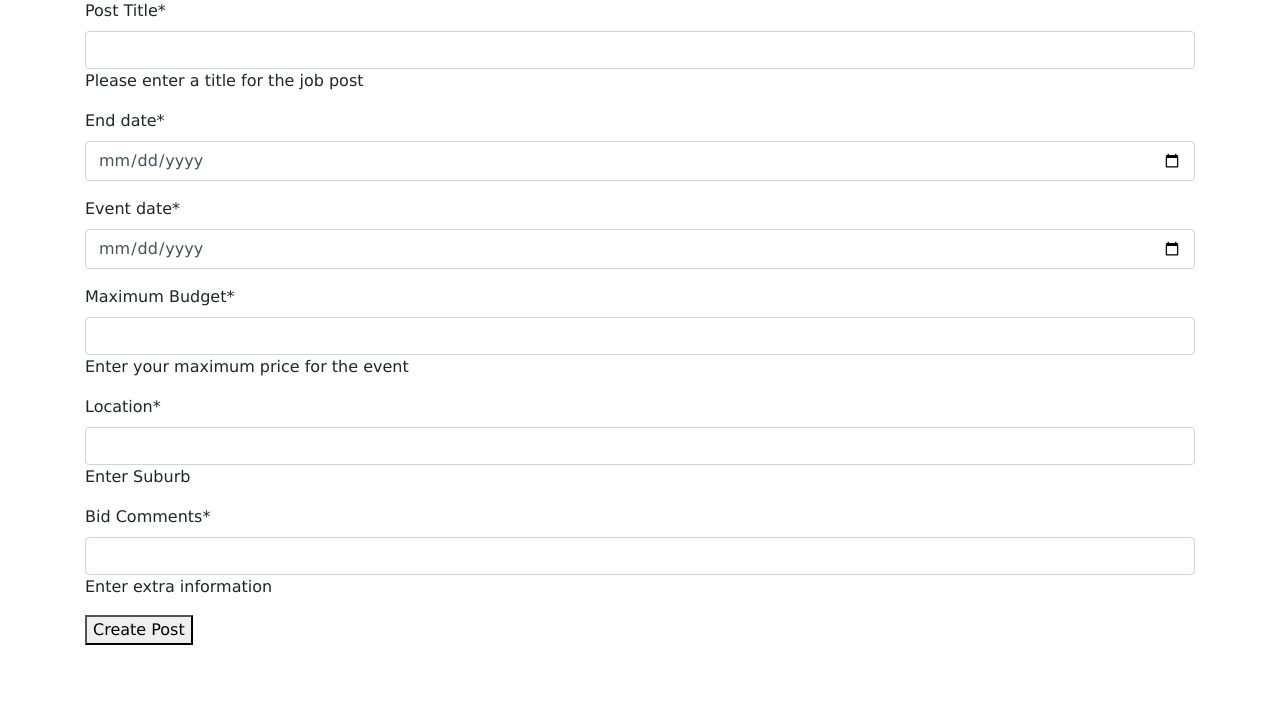
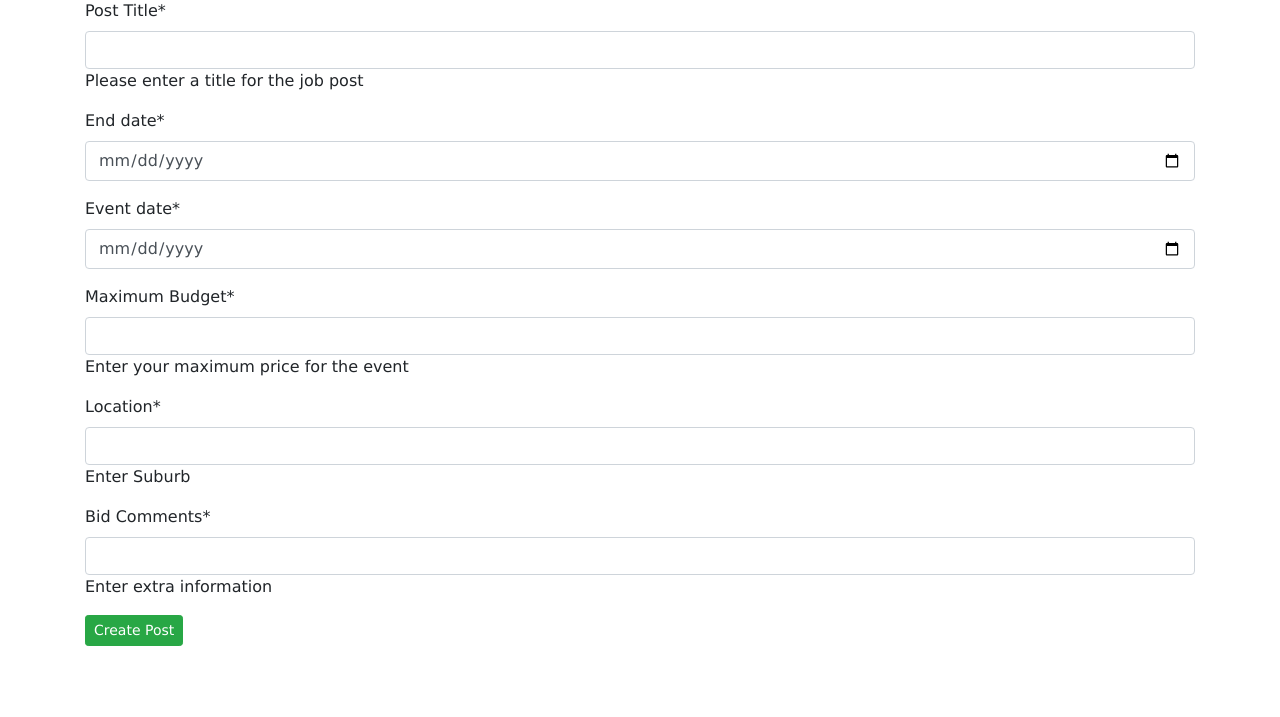
Before and after one commit to RemyBordignon/PartyWhip, a Django app: page /boards/new_post/ in a window 1280 px wide. Shown: the part 57-774 px from the top of the page. Run offline with Django 3.2, Linux system fonts and the light colour scheme; the visitor is signed in with stand-in values (Sample User, id 1); some libraries are stand-ins or nearby versions.

Commit message:
changed button on new post form

```diff
--- a/templates/boards/new_post_form.html
+++ b/templates/boards/new_post_form.html
@@ -11,6 +11,6 @@ New Post
         {{ form | crispy}}
 
         {% csrf_token %}
-        <button type="submit">Create Post</button>
+        <button type="submit" class="btn btn-success btn-sm">Create Post</button>
     </form>
 {%  endblock %}
```
